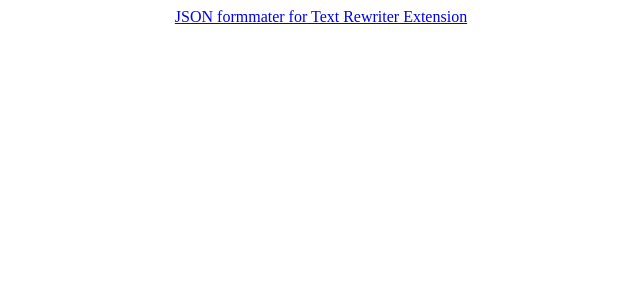
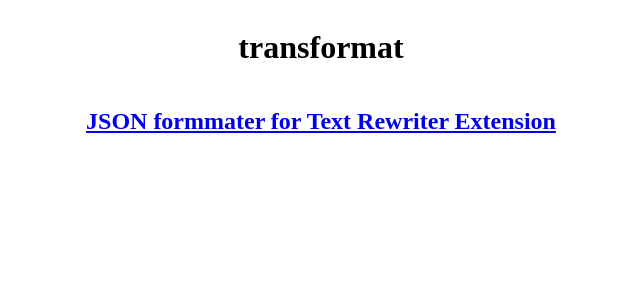
Before and after one commit to uxiun/transformat, a Next.js app: page / in a window 1280 px wide. Shown: the top 300 px of the page, without its empty margins (319-959 px from the left). Built offline with nearby package versions, Linux system fonts and the light colour scheme.

Commit message:
refine toppage

```diff
--- a/pages/index.tsx
+++ b/pages/index.tsx
@@ -6,9 +6,12 @@ export default function Home() {
     <div
       className="services"
     >
-      <div>
-        <Link href={"/TextRewriter"}>JSON formmater for Text Rewriter Extension</Link>
-      </div>
+      <>
+        <h1>transformat</h1>
+      </>
+      <>
+        <h2><Link href={"/TextRewriter"}>JSON formmater for Text Rewriter Extension</Link></h2>
+      </>
     </div>
   )
 }
--- a/styles/globals.css
+++ b/styles/globals.css
@@ -3,4 +3,5 @@
   justify-content: center;
   align-items: center;
   margin: auto;
+  flex-direction: column;
 }
```
